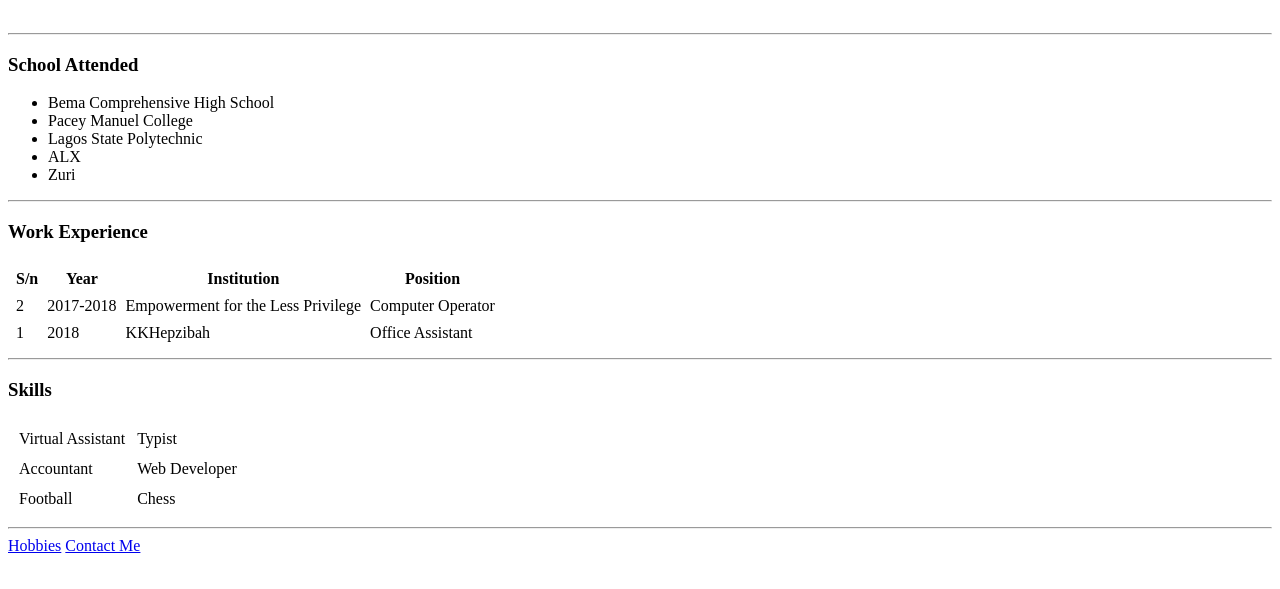
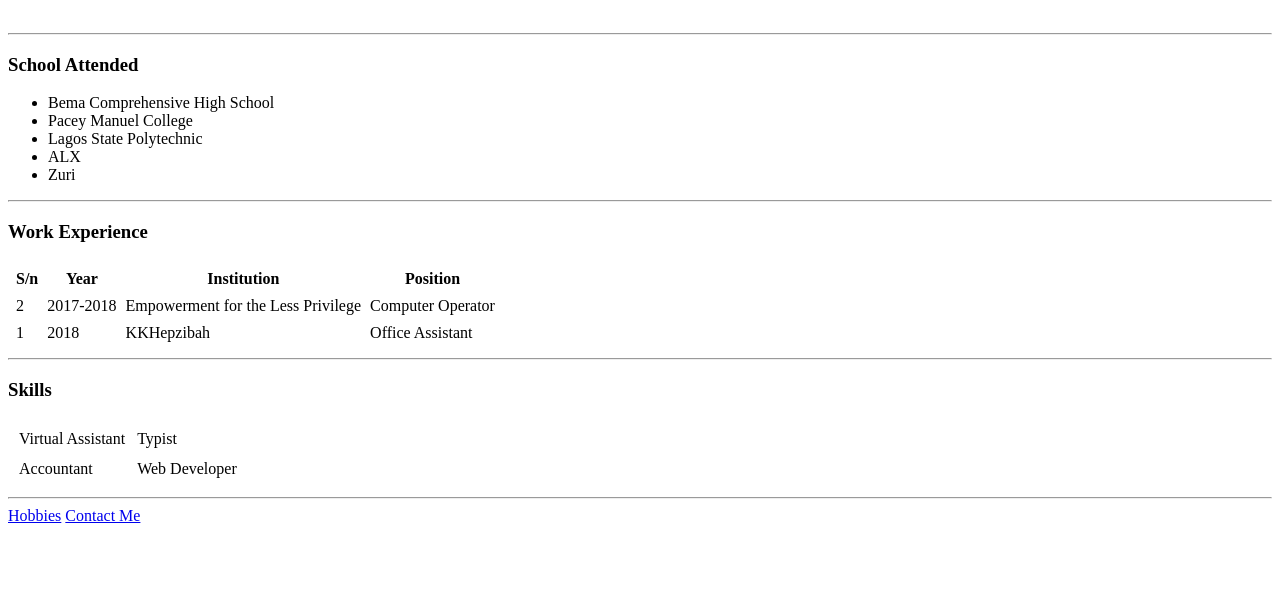
Before and after one commit to timothyAbiola/Cv, a plain HTML site: page index.html in a window 1280 px wide. Shown: the part 201-790 px from the top of the page. Drawn offline with Linux system fonts and the light colour scheme.

Commit message:
Update index.html

```diff
--- a/index.html
+++ b/index.html
@@ -65,10 +65,6 @@
             <td>Accountant</td>
             <td> Web Developer</td>
         </tr>
-        <tr>
-            <td>Football</td>
-            <td>Chess</td>
-        </tr>
     </table>
     <hr>
     <a href="hobbies.html">Hobbies</a>
```
